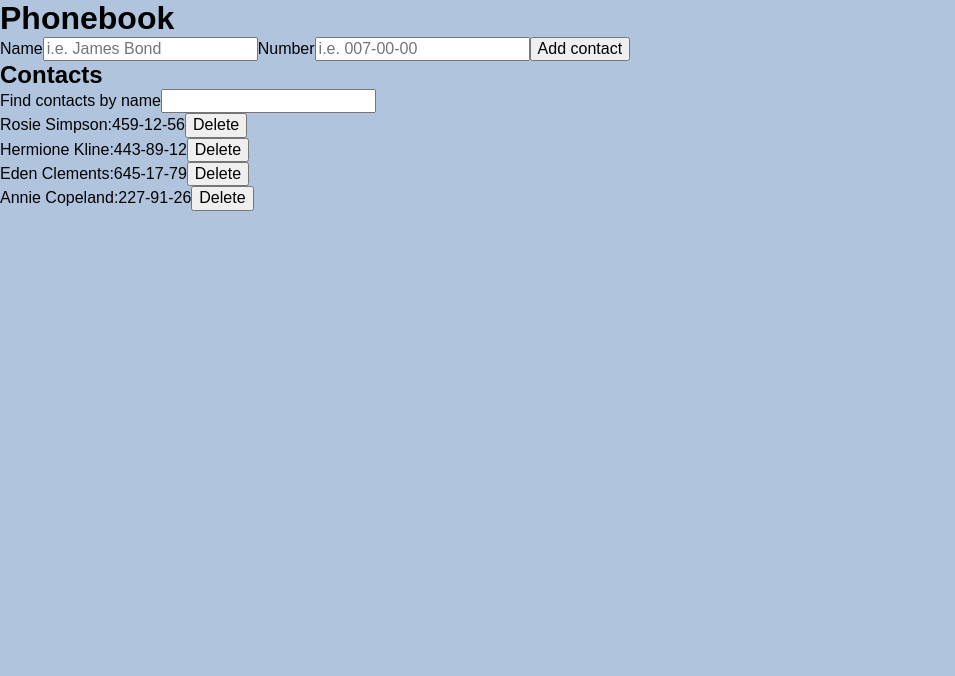
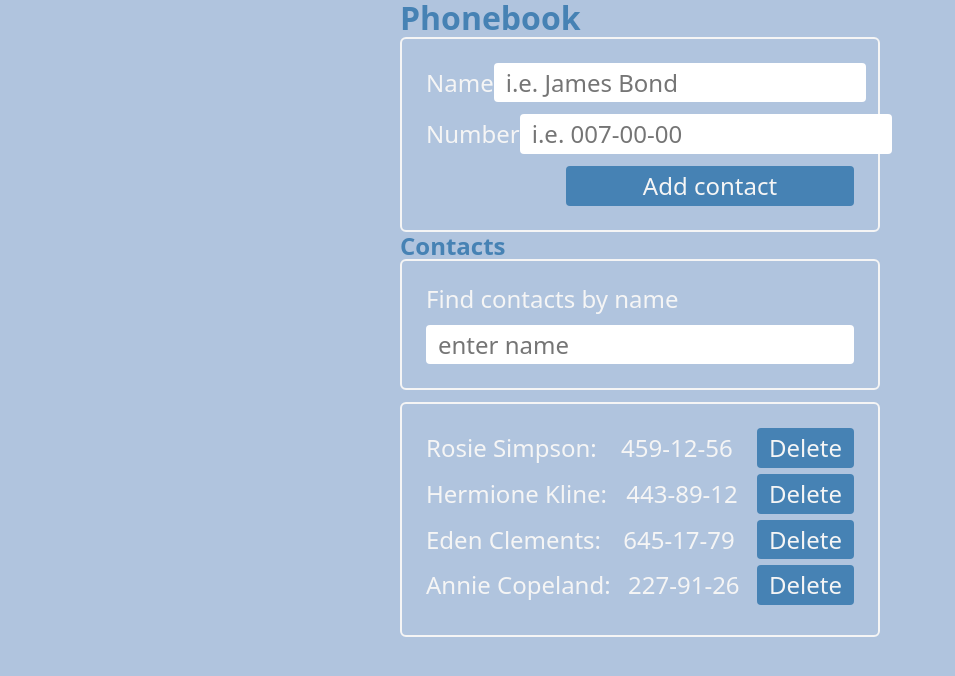
Before and after one commit to Artem-Rudko/goit-react-hw-02-phonebook, a React (Create React App) app: page / in a window 1280 px wide. Shown: the top 676 px of the page, without its empty margins (0-955 px from the left). Built offline with nearby package versions, Linux system fonts and the light colour scheme.

Commit message:
add delete contact function

```diff
--- a/src/App.js
+++ b/src/App.js
@@ -3,7 +3,7 @@ import ContactForm from './components/ContactForm';
 import ContactList from './components/ContactList/ContactList';
 import Filter from './components/Filter/Filter';
 import { v4 as uuidv4 } from 'uuid';
-// import './App.css';
+import './styles.css';
 
 class App extends Component {
     state = {
@@ -56,7 +56,7 @@ class App extends Component {
 
         return (
             <div className="App">
-                <h1>Phonebook</h1>
+                <h1 className="title">Phonebook</h1>
                 <ContactForm onSubmit={this.addNewContact} />
                 <h2>Contacts</h2>
                 <Filter
--- a/src/components/ContactForm/ContactForm.js
+++ b/src/components/ContactForm/ContactForm.js
@@ -1,4 +1,5 @@
 import { Component } from 'react';
+import styles from './ContactForm.module.css';
 
 class ContactForm extends Component {
     state = {
@@ -28,10 +29,11 @@ class ContactForm extends Component {
 
     render() {
         return (
-            <form onSubmit={this.handleSubmit}>
-                <label htmlFor="">
-                    Name
+            <form className={styles.inputForm} onSubmit={this.handleSubmit}>
+                <label className={styles.label}>
+                    <span>Name</span>
                     <input
+                        className={styles.input}
                         type="text"
                         name="name"
                         value={this.state.name}
@@ -42,9 +44,10 @@ class ContactForm extends Component {
                         onChange={this.handleInputChange}
                     />
                 </label>
-                <label htmlFor="">
+                <label className={styles.label}>
                     Number
                     <input
+                        className={styles.input}
                         type="tel"
                         name="number"
                         value={this.state.number}
@@ -55,7 +58,9 @@ class ContactForm extends Component {
                         onChange={this.handleInputChange}
                     />
                 </label>
-                <button type="submit">Add contact</button>
+                <button className={styles.submitBtn} type="submit">
+                    Add contact
+                </button>
             </form>
         );
     }
--- /dev/null
+++ b/src/components/ContactForm/ContactForm.module.css
@@ -0,0 +1,40 @@
+.inputForm {
+    display: flex;
+    flex-direction: column;
+    width: 480px;
+    border-radius: 6px;
+    border: 2px solid whitesmoke;
+    padding: 24px;
+    font-size: 24px;
+}
+
+.label {
+    display: flex;
+    justify-content: space-between;
+    align-items: center;
+    color: whitesmoke;
+    margin-bottom: 12px;
+}
+
+input {
+    border-radius: 4px;
+    padding: 6px 12px;
+    outline: none;
+    border: none;
+}
+
+.submitBtn {
+    display: block;
+    width: 288px;
+    border-radius: 4px;
+    padding: 6px 12px;
+    margin-left: auto;
+    border: none;
+    background-color: steelblue;
+    color: whitesmoke;
+}
+
+.submitBtn:hover,
+.submitBtn:focus {
+    background-color: darkslateblue;
+}
--- a/src/components/ContactList/ContactList.js
+++ b/src/components/ContactList/ContactList.js
@@ -1,14 +1,16 @@
 import Contact from './Contact';
+import styles from './ContactList.module.css';
 
 const ContactList = ({ contacts, onDeleteContact }) => {
     return (
-        <ul>
+        <ul className={styles.contactList}>
             {contacts.map(({ id, name, number }) => (
                 <Contact
                     key={id}
                     name={name}
                     number={number}
                     onDeleteContact={onDeleteContact}
+                    id={id}
                 />
             ))}
         </ul>
--- /dev/null
+++ b/src/components/ContactList/ContactList.module.css
@@ -0,0 +1,29 @@
+.contactList {
+    display: block;
+    padding: 24px;
+    font-size: 24px;
+    margin-bottom: 12px;
+    border-radius: 6px;
+    border: 2px solid whitesmoke;
+    color: whitesmoke;
+}
+
+.contactList li {
+    display: flex;
+    justify-content: space-between;
+    align-items: center;
+    margin-bottom: 6px;
+}
+
+.contactList button {
+    border-radius: 4px;
+    padding: 6px 12px;
+    border: none;
+    background-color: steelblue;
+    color: whitesmoke;
+}
+
+.contactList button:hover,
+.contactList button:focus {
+    background-color: darkslateblue;
+}
--- a/src/components/Filter/Filter.js
+++ b/src/components/Filter/Filter.js
@@ -1,9 +1,17 @@
+import styles from './Filter.module.css';
+
 const Filter = ({ value, onChange }) => {
     return (
-        <label>
+        <label className={styles.label}>
             {' '}
             Find contacts by name
-            <input type="text" value={value} onChange={onChange}></input>
+            <input
+                className={styles.input}
+                type="text"
+                value={value}
+                placeholder="enter name"
+                onChange={onChange}
+            ></input>
         </label>
     );
 };
--- /dev/null
+++ b/src/components/Filter/Filter.module.css
@@ -0,0 +1,20 @@
+.label {
+    /* display: flex; */
+    /* justify-content: space-between; */
+    /* align-items: center; */
+    display: block;
+    width: 480px;
+    padding: 24px;
+    font-size: 24px;
+    margin-bottom: 12px;
+    border-radius: 6px;
+    /* text-align: center; */
+    border: 2px solid whitesmoke;
+    color: whitesmoke;
+}
+
+.input {
+    /* display: block; */
+    width: 100%;
+    margin-top: 12px;
+}
--- a/src/styles.css
+++ b/src/styles.css
@@ -37,3 +37,14 @@ body {
     text-decoration: none;
     color: inherit;
 }
+
+.App {
+    margin-right: auto;
+    margin-left: auto;
+    width: 480px;
+}
+
+.App h1,
+.App h2 {
+    color: steelblue;
+}
```
